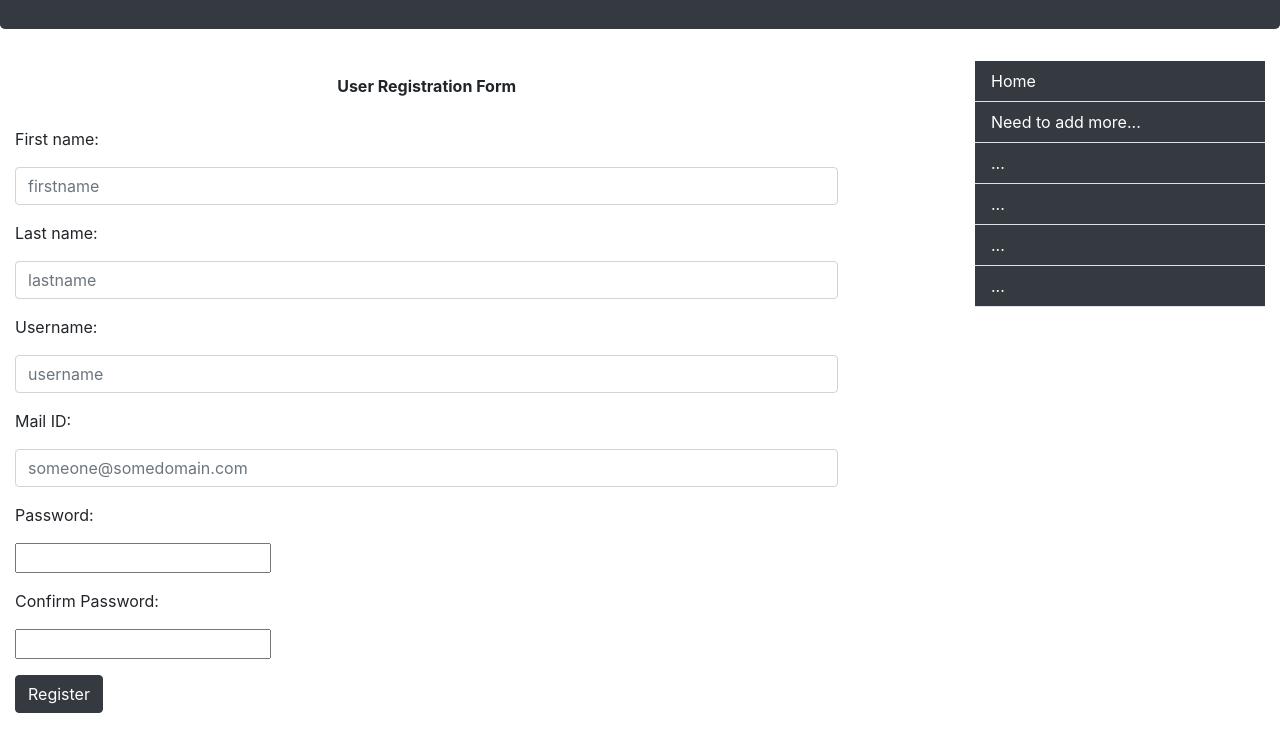
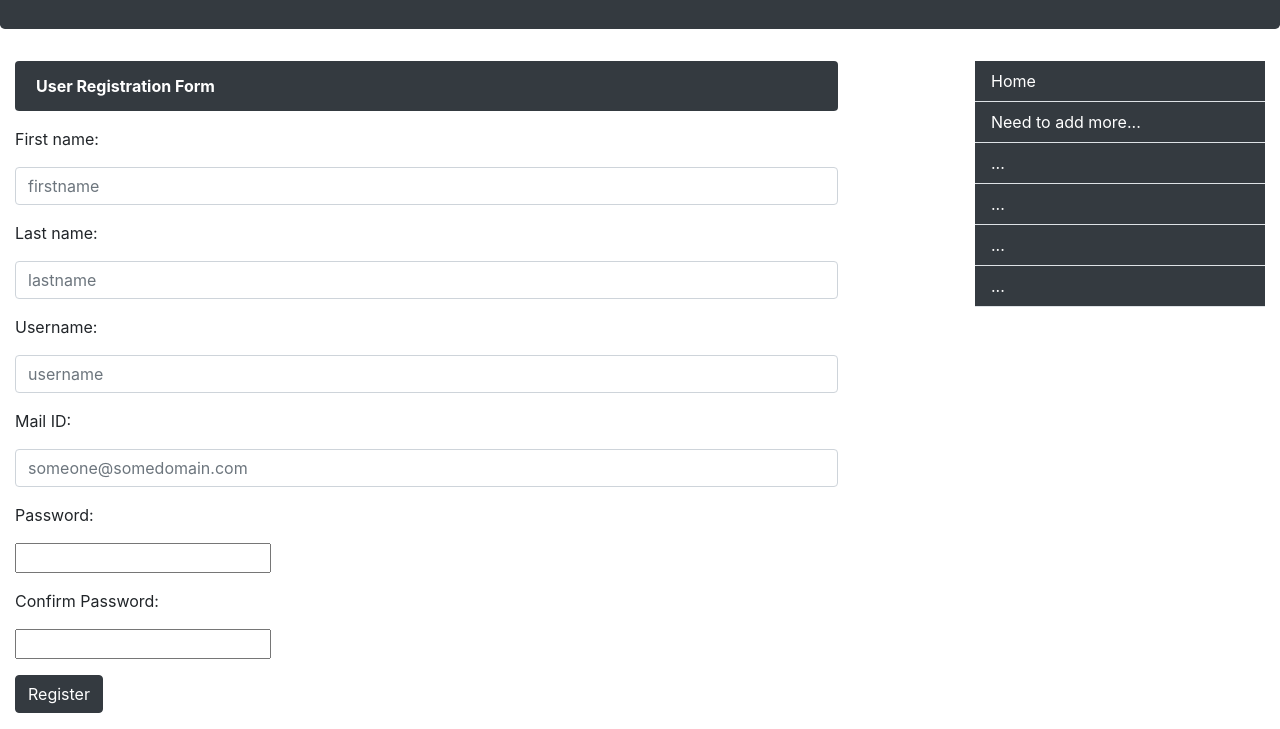
Before and after one commit to PraGitHub/CodeReviewSystem, a plain HTML site: page Register.html in a window 1280 px wide. Shown: the part 145-874 px from the top of the page. Drawn offline with nearby package versions, Linux system fonts and the light colour scheme.

Commit message:
ChangingColorAndAlignment

```diff
--- a/Register.html
+++ b/Register.html
@@ -28,7 +28,7 @@
         <div class="container-fluid">
             <div class="row">
                 <div class="col-8">
-                    <div class="text-center alert alert-default">
+                    <div class="text-white alert bg-dark">
                         <strong class>User Registration Form</strong>
                     </div>
                     <div>
```
